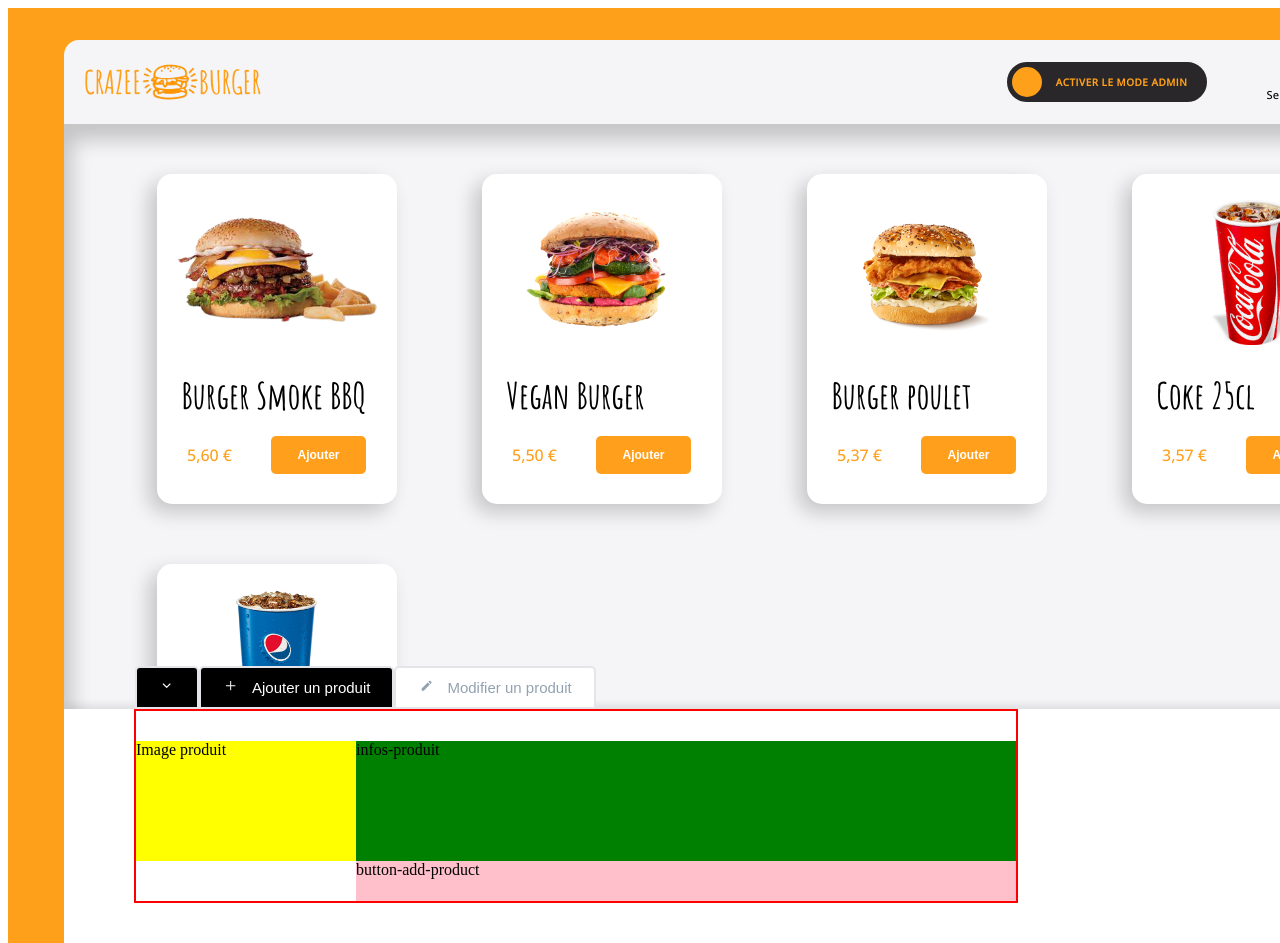
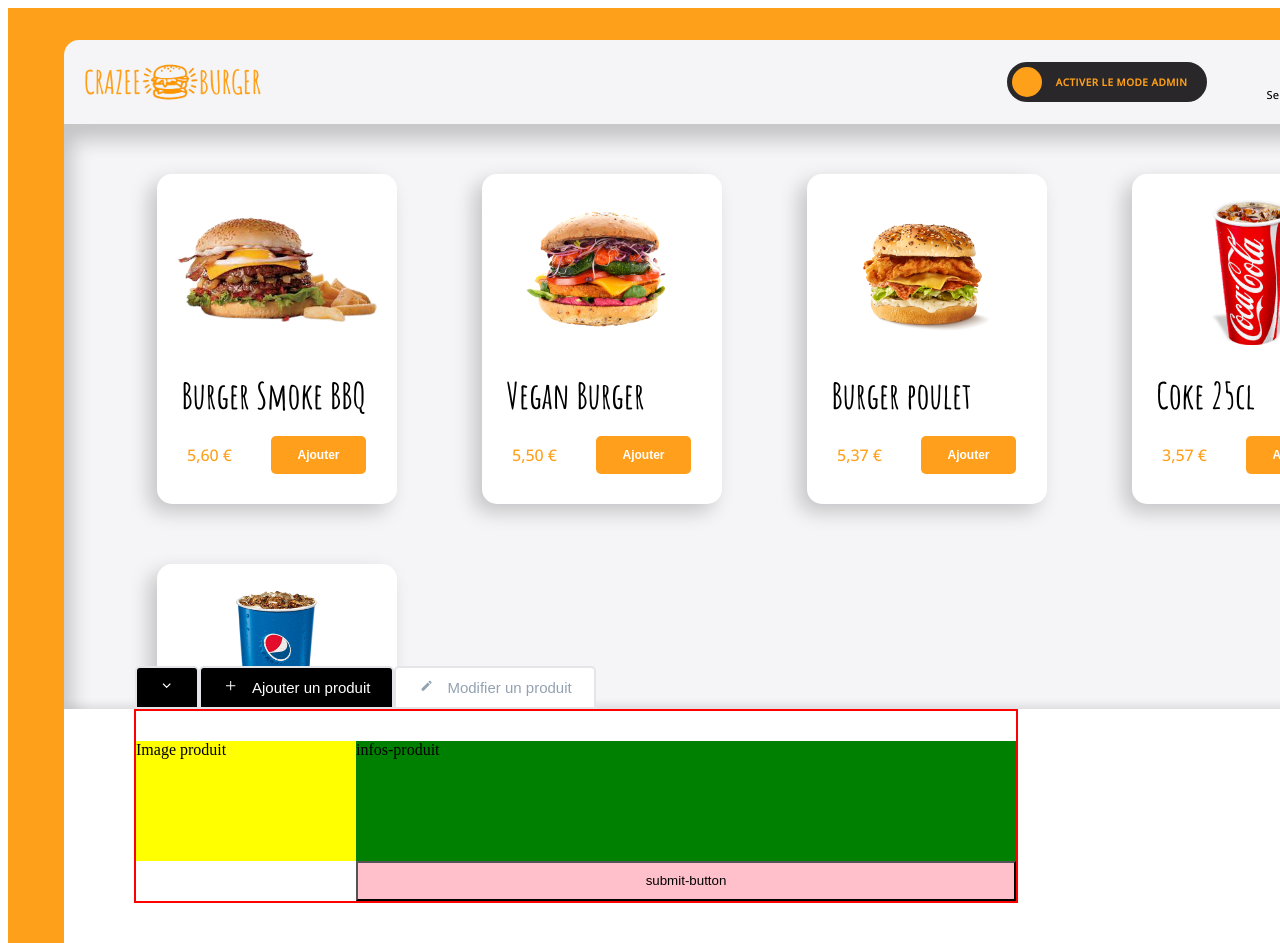
Before and after one commit to jauresmanouan/crasee-burger, a React (Vite) app: page /order/1 in a window 1280 px wide. Shown: the top 943 px of the page. Built offline with nearby package versions, Linux system fonts and the light colour scheme.

Commit message:
🚧 F08 : ADMIN > Add Submit button

```diff
--- a/src/components/pages/order/Main/Menu/Admin/AdminContent/AjouterProduits.jsx
+++ b/src/components/pages/order/Main/Menu/Admin/AdminContent/AjouterProduits.jsx
@@ -1,11 +1,15 @@
 import styled from "styled-components";
+import OrderContext from "../../../../../../../context/OrderContext";
+import { useContext } from "react";
 
 export default function AjouterProduits() {
+  const {handleAddProduct} = useContext(OrderContext)
+
   return (
     <AjouterProduitsStyled>
       <div className="image-produit">Image produit</div>
       <div className="infos-produit">infos-produit</div>
-      <div className="button-add-product">button-add-product</div>
+      <button onClick={handleAddProduct} className="submit-button" >submit-button</button>
     </AjouterProduitsStyled>
   );
 }
@@ -29,7 +33,7 @@ const AjouterProduitsStyled = styled.div`
     background-color: green;
     grid-area: 1/2/-2/3
   }
-  .button-add-product {
+  .submit-button {
     background-color: pink;
     grid-area: 4/2/-1/-1;
   }
--- a/src/components/pages/order/Main/Menu/Menu.jsx
+++ b/src/components/pages/order/Main/Menu/Menu.jsx
@@ -1,12 +1,12 @@
 import styled from "styled-components";
-import { fakeMenu } from "../../../../../fakeData/fakeMenu";
-import { useState } from "react";
+import { useContext } from "react";
 import Card from "./Card";
 import { formatPrice } from "../../../../../utils/maths";
+import OrderContext from "../../../../../context/OrderContext";
 
 export default function Menu() {
-  const [menu, setMenu] = useState(fakeMenu.MEDIUM);
 
+  const {menu} = useContext(OrderContext);
   return (
     <MenuStyled>
       {menu.map(({ id, imageSource, title, price }) => {
--- a/src/components/pages/order/OrderPage.jsx
+++ b/src/components/pages/order/OrderPage.jsx
@@ -4,6 +4,7 @@ import NavBar from "./NavBar/NavBar";
 import { theme } from "../../../theme";
 import { useState } from "react";
 import OrderContext from "../../../context/OrderContext";
+import { fakeMenu } from "../../../fakeData/fakeMenu";
 
 export default function OrderPage() {
   const [isAdmin, setIsAdmin] = useState(false);
@@ -11,6 +12,25 @@ export default function OrderPage() {
   const [isAddSelected, setIsAddSelected] = useState(false);
   const [isEditSelected, setIsEditSelected] = useState(false);
   const [currentSelectTab, setCurrentSelectTab] = useState("add");
+  const [menu, setMenu] = useState(fakeMenu.MEDIUM);
+
+  const newProduct = {
+    id: 9,
+    imageSource: "/images/wedges1.png",
+    title: "test produit",
+    price: 3.7,
+  };
+
+  const handleAddProduct = () => {
+    //Copie du state
+    const menuCopy = [...menu];
+
+    //Manipulation sur la Copie du state
+    const updateMenu = [newProduct, ...menu];
+
+    //Update du state
+    setMenu(updateMenu);
+  };
 
   const orderContextValue = {
     isAdmin,
@@ -23,6 +43,9 @@ export default function OrderPage() {
     setIsEditSelected,
     currentSelectTab,
     setCurrentSelectTab,
+    menu,
+    setMenu,
+    handleAddProduct,
   };
 
   return (
--- a/src/context/OrderContext.jsx
+++ b/src/context/OrderContext.jsx
@@ -11,4 +11,7 @@ export default createContext({
   setIsCollapse: () => {},
   currentSelectTab: true,
   setCurrentSelectTab: () => {},
+  menu: [],
+  setMenu: () => {},
+  handleAddProduct: () => {},
 });
```
